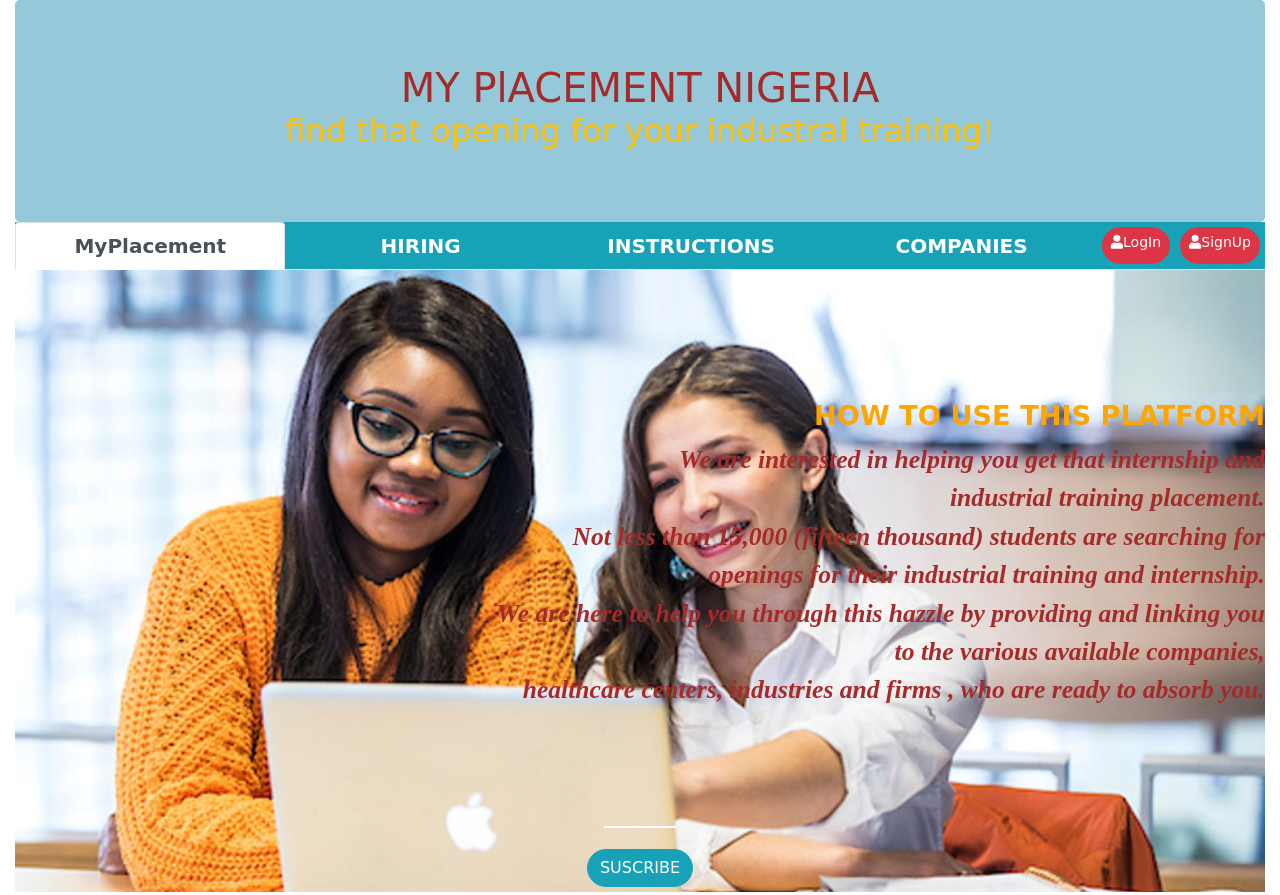
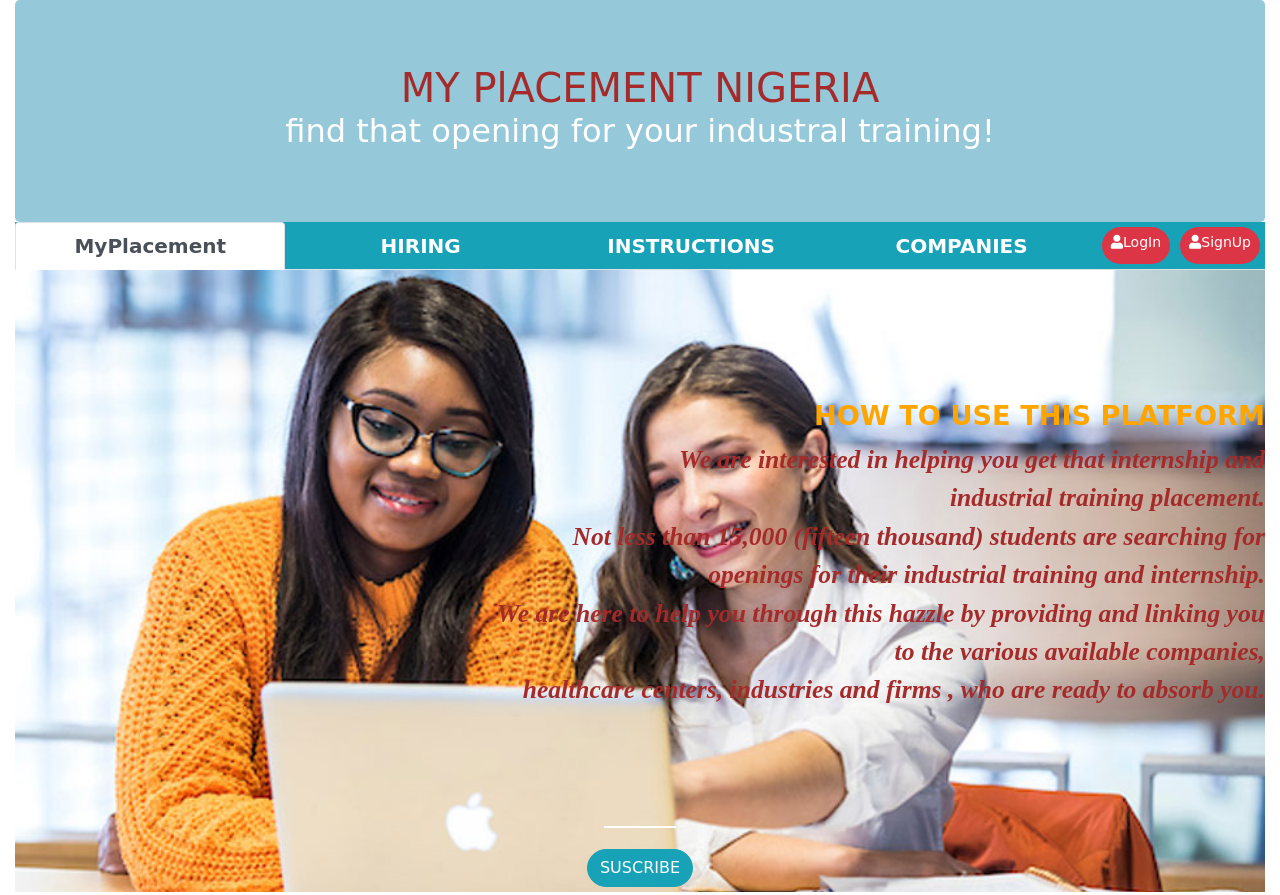
Before and after one commit to EstherEbere/dad.github.io, a plain HTML site: page index.html in a window 1280 px wide. Shown: the top 895 px of the page. Drawn offline with Linux system fonts and the light colour scheme.

Commit message:
Update index.html

```diff
--- a/index.html
+++ b/index.html
@@ -24,7 +24,7 @@
 		  <!--jumbotron-->
 		  <div class="jumbotron">
 			<h1 class="text-center "> MY PlACEMENT NIGERIA<br/>
-			<small id="sm" class="text-warning">find that opening for your industral training!</small></h1>
+			<small id="sm" class="text-white">find that opening for your industral training!</small></h1>
 		  </div>
 
 
```
